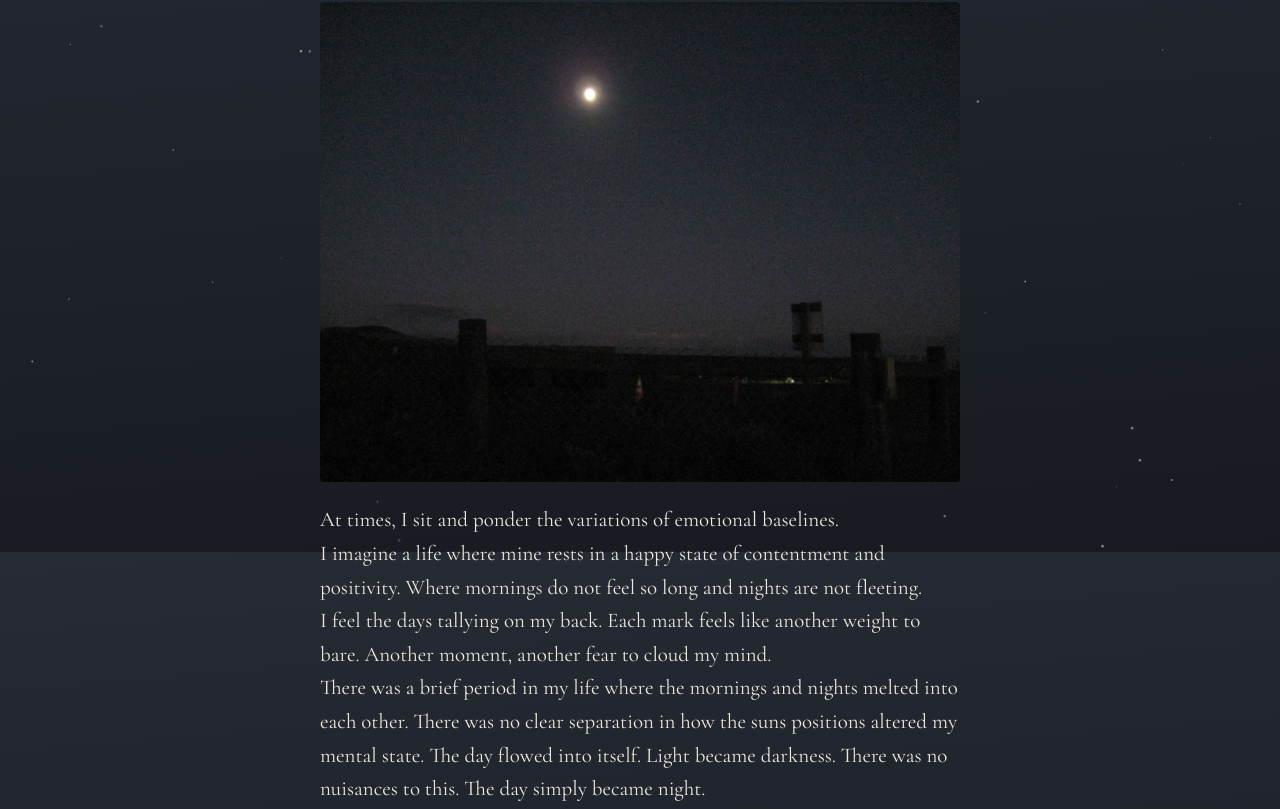
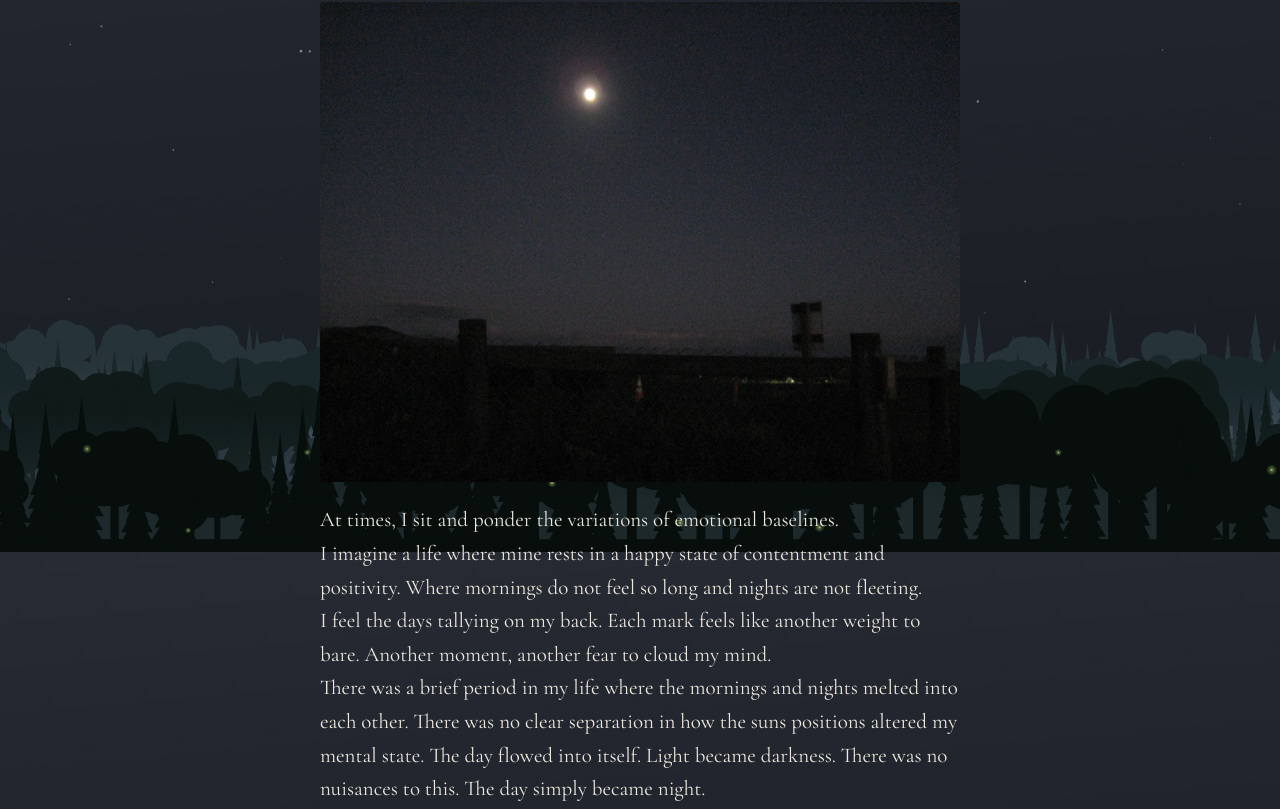
Before and after one commit to liamlf/tea, a plain HTML site: page index.html in a window 1280 px wide. Shown: the part 248-1057 px from the top of the page. Drawn offline with nearby package versions, Linux system fonts and the light colour scheme; a web font is replaced by a local one.

Commit message:
Add a night forest to the background, upright subline
Co-Authored-By: Claude Opus 5.5 <noreply@anthropic.com>

```diff
--- a/index.html
+++ b/index.html
@@ -7,7 +7,7 @@
 <link rel="preconnect" href="https://fonts.googleapis.com">
 <link rel="preconnect" href="https://fonts.gstatic.com" crossorigin>
 <link href="https://fonts.googleapis.com/css2?family=UnifrakturCook:wght@700&family=Cormorant+Garamond:ital,wght@0,400;0,600;1,400&family=Silkscreen&display=swap" rel="stylesheet">
-<link rel="stylesheet" href="style.css?v=7">
+<link rel="stylesheet" href="style.css?v=8">
 </head>
 <body>
 
@@ -27,6 +27,6 @@
   <footer class="site-foot"><a href="write.html" aria-label="Writing desk">✦</a></footer>
 </div>
 
-<script src="script.js?v=7"></script>
+<script src="script.js?v=8"></script>
 </body>
 </html>
--- a/script.js
+++ b/script.js
@@ -111,7 +111,83 @@
       ctx.arc(r() * innerWidth, r() * innerHeight, r() * 1.1 + 0.3, 0, 6.28);
       ctx.fill();
     }
+    drawForest(r);
   }
+
+  /* a forest at night along the bottom: far rows paler and misty, near rows almost black */
+  function drawForest(r) {
+    const W = innerWidth, H = innerHeight;
+    const scale = Math.min(H, W * 1.1); // keeps trees sensible on very wide or very tall screens
+    const rows = [
+      { base: 0.83, tall: 0.12, color: "#263439" },
+      { base: 0.88, tall: 0.15, color: "#19262a" },
+      { base: 0.94, tall: 0.19, color: "#0f1a19" },
+      { base: 1.02, tall: 0.24, color: "#070e0c" }
+    ];
+
+    // spruce: many narrow, slightly ragged tiers
+    const pine = (x, y, h) => {
+      const tiers = 8 + ((r() * 4) | 0), w = h * (0.24 + r() * 0.08);
+      ctx.fillRect(x - h * 0.015, y - h * 0.12, h * 0.03, h * 0.14);
+      for (let t = 0; t < tiers; t++) {
+        const k = t / tiers;
+        const bottom = y - h * 0.08 - h * k * 0.8;
+        const half = w * (1 - k) * 0.5 * (0.85 + r() * 0.3) + h * 0.01;
+        ctx.beginPath();
+        ctx.moveTo(x, bottom - h * 0.2);
+        ctx.lineTo(x + half, bottom + h * 0.015);
+        ctx.lineTo(x - half, bottom + h * 0.015);
+        ctx.closePath();
+        ctx.fill();
+      }
+    };
+
+    // broadleaf: a full, lumpy crown
+    const leafy = (x, y, h) => {
+      const cr = h * 0.27, cy = y - h * 0.6;
+      ctx.fillRect(x - h * 0.025, y - h * 0.45, h * 0.05, h * 0.47);
+      for (let i = 0; i < 11; i++) {
+        const a = r() * 6.28, dist = r() * cr * 0.8;
+        ctx.beginPath();
+        ctx.arc(x + Math.cos(a) * dist * 1.3, cy + Math.sin(a) * dist * 0.75, cr * (0.4 + r() * 0.35), 0, 6.28);
+        ctx.fill();
+      }
+    };
+
+    rows.forEach((row, i) => {
+      const baseY = row.base * H, maxH = row.tall * scale;
+      ctx.fillStyle = row.color;
+      ctx.fillRect(0, baseY - maxH * 0.15, W, H);
+      for (let x = -maxH * 0.3; x < W + maxH * 0.3; x += maxH * (0.08 + r() * 0.12)) {
+        const h = maxH * (0.6 + r() * 0.5), y = baseY + (r() - 0.5) * maxH * 0.08;
+        r() < 0.62 ? pine(x, y, h) : leafy(x, y, h);
+      }
+      if (i < rows.length - 1) { // mist rising in front of every row but the nearest
+        const g = ctx.createLinearGradient(0, baseY - maxH * 0.6, 0, baseY);
+        g.addColorStop(0, "rgba(150,165,200,0)");
+        g.addColorStop(1, "rgba(150,165,200,0.10)");
+        ctx.fillStyle = g;
+        ctx.fillRect(0, baseY - maxH * 0.6, W, H);
+      }
+    });
+
+    // a few fireflies in the near trees, kept well apart so no two read as a pair of eyes
+    const flies = [], want = Math.max(3, Math.round(W / 150));
+    for (let tries = 0; flies.length < want && tries < 200; tries++) {
+      const fx = r() * W, fy = H * (0.86 + r() * 0.12);
+      if (flies.every(([x, y]) => Math.hypot(x - fx, y - fy) > 110)) flies.push([fx, fy]);
+    }
+    for (const [fx, fy] of flies) {
+      const fr = 3 + r() * 3;
+      const g = ctx.createRadialGradient(fx, fy, 0, fx, fy, fr);
+      g.addColorStop(0, "rgba(232,255,170,0.85)");
+      g.addColorStop(0.25, "rgba(210,255,140,0.35)");
+      g.addColorStop(1, "rgba(210,255,140,0)");
+      ctx.fillStyle = g;
+      ctx.fillRect(fx - fr, fy - fr, fr * 2, fr * 2);
+    }
+  }
+
   drawSky();
   addEventListener("resize", drawSky);
 
--- a/style.css
+++ b/style.css
@@ -58,7 +58,6 @@ a:hover { color: #fff; }
 
 .subline {
   margin: 4px 0 0;
-  font-style: italic;
   font-size: 16px;
   line-height: 1.3;
   color: var(--chalk-dim);
```
Also changed, not shown: write.html (+1 -1 lines).
